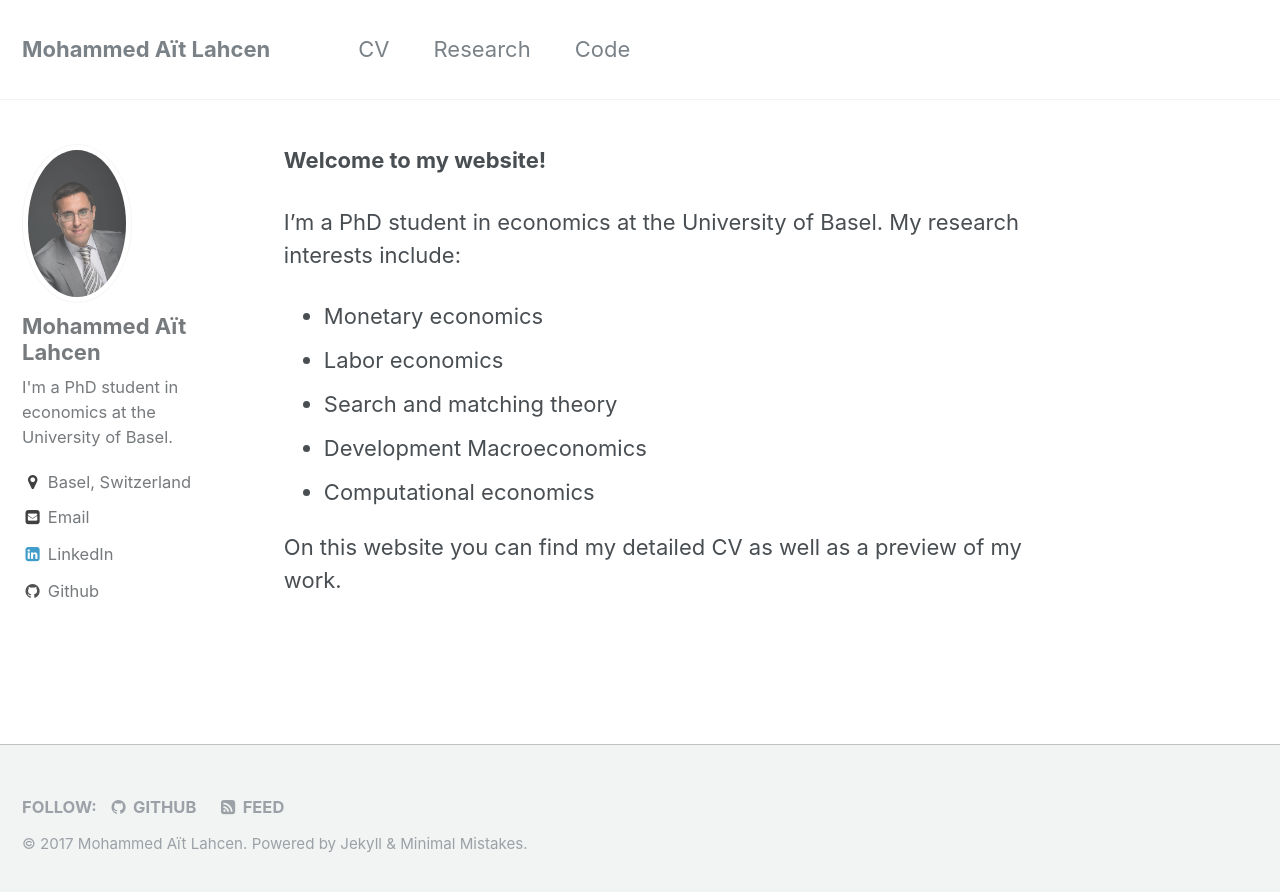
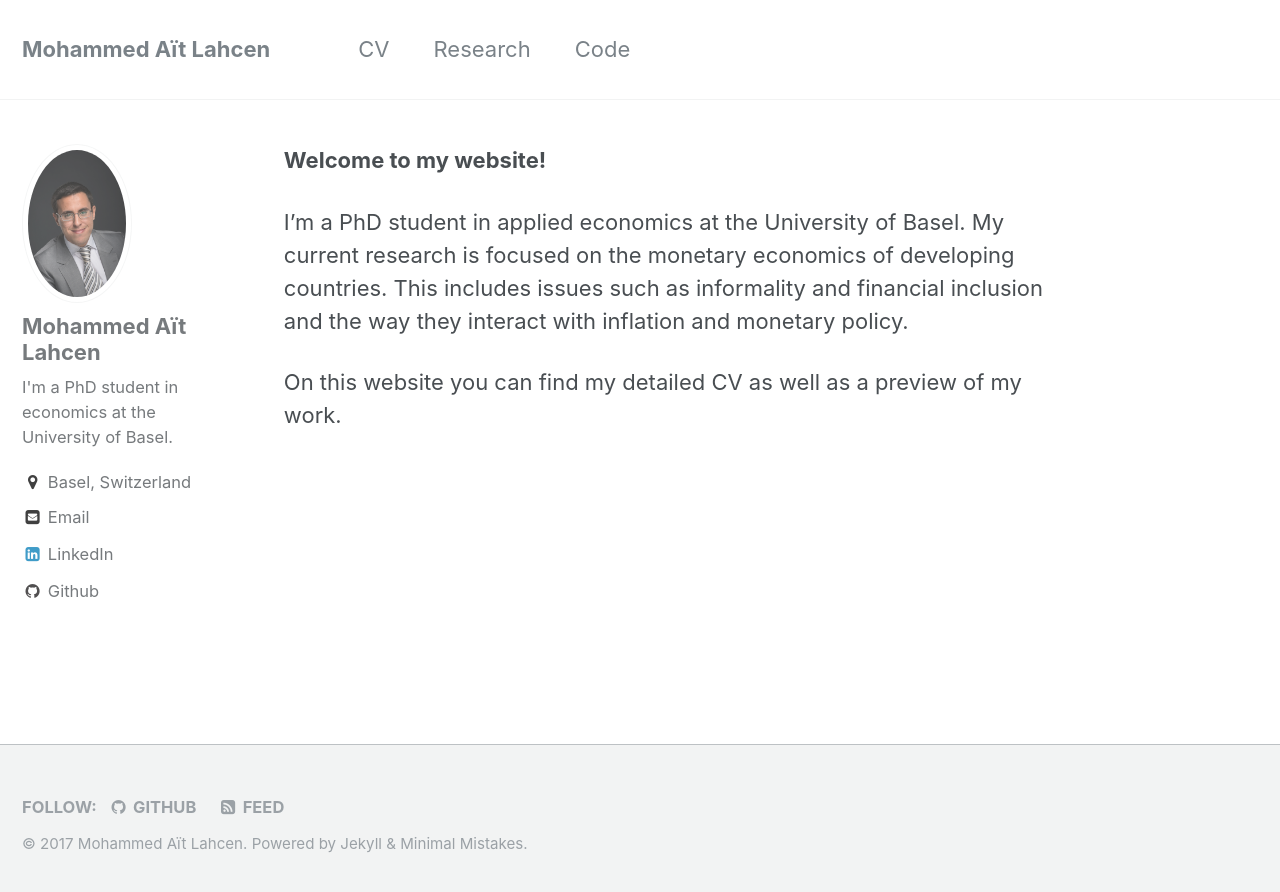
Before and after one commit to maitlahcen/maitlahcen.github.io, a Jekyll site: the page built from index.md, in a window 1280 px wide. Shown: the top 892 px of the page. Built offline with Jekyll 4.4.1, drawn with Linux system fonts in a browser that asks for light colours.

Commit message:
Update index.md
changed intro

```diff
--- a/index.md
+++ b/index.md
@@ -5,12 +5,6 @@ author_profile: true
 
 **Welcome to my website!**
 
-I'm a PhD student in economics at the University of Basel. My research interests include:
-
-* Monetary economics
-* Labor economics
-* Search and matching theory
-* Development Macroeconomics
-* Computational economics
+I'm a PhD student in applied economics at the University of Basel. My current research is focused on the monetary economics of developing countries. This includes issues such as informality and financial inclusion and the way they interact with inflation and monetary policy.
 
 On this website you can find my detailed CV as well as a preview of my work.
```
